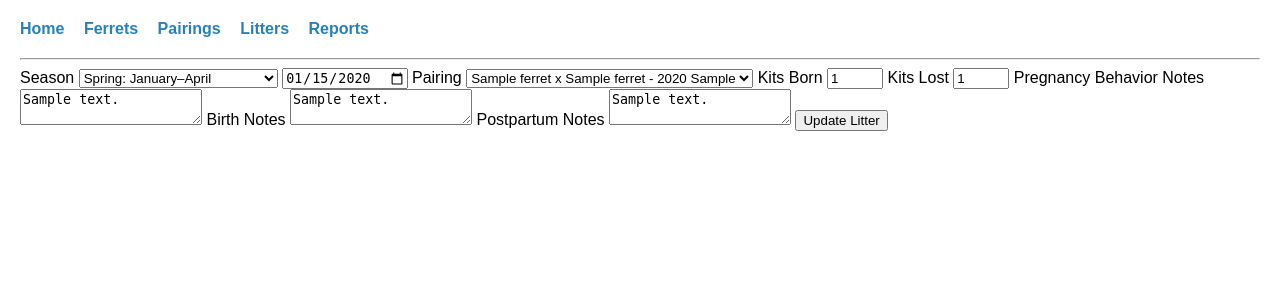
After one commit to MiraGen0219/Ferret-Breeding-Tracker-MVP, a Flask app: page /litters/1/edit in a window 1280 px wide. The commit adds this page. Shown: the top 300 px of the page. Run offline with Flask 3, Linux system fonts and the light colour scheme; tables that the repository leaves empty hold one stand-in row (values such as "Sample post").

Commit message:
Complete Pairings and Litters CRUD modules

```diff
--- a/app.py
+++ b/app.py
@@ -7,6 +7,7 @@ from flask_marshmallow import Marshmallow
 from sqlalchemy.orm import DeclarativeBase
 from sqlalchemy import select
 from marshmallow import ValidationError, fields
+from datetime import datetime
 
 
 # Initialize Flask app
@@ -325,13 +326,151 @@ def delete_ferret_from_page(ferret_id):
 
     return redirect("/ferrets")
 
-@app.route("/pairings")
+@app.route("/pairings", methods=['GET', 'POST'])
 def pairings_page():
-    return render_template("pairings.html")
+    current_year = datetime.now().year
+    years = range(current_year - 50, current_year + 6)
 
-@app.route("/litters")
+    if request.method == 'POST':
+        jill_id = request.form.get("jill_id")
+        hob_id = request.form.get("hob_id")
+
+        jill_id = int(jill_id) if jill_id else None
+        hob_id = int(hob_id) if hob_id else None
+
+        planned = request.form.get("planned") == "planned"
+
+        add_pairing = Pairing(
+            year=request.form.get("year"),
+            season=request.form.get("season"),
+            jill_id=jill_id,
+            hob_id=hob_id,
+            compatibility_notes=request.form.get("compatibility_notes"),
+            breeding_notes=request.form.get("breeding_notes"),
+            planned=planned
+        )
+
+        db.session.add(add_pairing)
+        db.session.commit()
+
+        return redirect("/pairings")
+
+    pairings = Pairing.query.all()
+    jills = Ferret.query.filter_by(sex="jill").all()
+    hobs = Ferret.query.filter_by(sex="hob").all()
+
+    return render_template("pairings.html", years=years, current_year=current_year, pairings=pairings, jills=jills, hobs=hobs)
+
+@app.route("/pairings/<int:pairing_id>/edit", methods=['GET', 'POST'])
+def edit_pairing(pairing_id):
+    pairing = Pairing.query.get_or_404(pairing_id)
+
+    current_year = datetime.now().year
+    years = range(current_year - 50, current_year + 6)
+
+    jills = Ferret.query.filter_by(sex="jill").all()
+    hobs = Ferret.query.filter_by(sex="hob").all()
+
+    if request.method == 'POST':
+        pairing.year = int(request.form["year"])
+        pairing.season = request.form["season"]
+        pairing.jill_id = int(request.form["jill_id"])
+        pairing.hob_id = int(request.form["hob_id"])
+        pairing.compatibility_notes = request.form["compatibility_notes"]
+        pairing.breeding_notes = request.form["breeding_notes"]
+        pairing.planned = request.form["planned"] == "planned"
+
+        db.session.commit()
+        return redirect(url_for("pairings_page"))
+
+    return render_template("edit_pairing.html", pairing=pairing, years=years, current_year=current_year, jills=jills, hobs=hobs)
+
+@app.route("/pairings/<int:pairing_id>/delete", methods=['POST'])
+def delete_pairing_from_page(pairing_id):
+    pairing = Pairing.query.get_or_404(pairing_id)
+
+    db.session.delete(pairing)
+    db.session.commit()
+
+    return redirect(url_for("pairings_page"))
+
+
+
+
+@app.route("/litters", methods=['GET', 'POST'])
 def litters_page():
-    return render_template("litters.html")
+    current_year = datetime.now().year
+    years = range(current_year - 50, current_year + 6)
+
+    if request.method == 'POST':
+        kits_born = int(request.form["kits_born"])
+        kits_passed = int(request.form["kits_passed"])
+        kits_survived = kits_born - kits_passed
+
+        add_litter = Litter(
+            pairing_id=int(request.form.get("pairing_id")),
+            year=int(request.form.get("year")),
+            season=request.form.get("season"),
+            birth_date=request.form.get("birth_date") or None,
+            kits_born=kits_born,
+            kits_passed=kits_passed,
+            kits_survived=kits_survived,
+            pregnancy_behavior_notes=request.form.get("pregnancy_behavior_notes"),
+            birth_notes=request.form.get("birth_notes"),
+            postpartum_notes=request.form.get("postpartum_notes")
+        )
+
+        db.session.add(add_litter)
+        db.session.commit()
+
+        return redirect(url_for("litters_page"))
+
+    litters = Litter.query.all()
+    pairings = Pairing.query.all()
+
+    return render_template("litters.html", litters=litters, pairings=pairings, years=years, current_year=current_year)
+
+
+@app.route("/litters/<int:litter_id>/edit", methods=['GET', 'POST'])
+def edit_litter(litter_id):
+    litter = Litter.query.get_or_404(litter_id)
+
+    current_year = datetime.now().year
+    years = range(current_year - 50, current_year + 6)
+    pairings = Pairing.query.all()
+
+    if request.method == 'POST':
+        kits_born = int(request.form["kits_born"])
+        kits_passed = int(request.form["kits_passed"])
+        kits_survived = kits_born - kits_passed
+
+        litter.year = int(request.form["year"])
+        litter.season = request.form["season"]
+        litter.pairing_id = int(request.form["pairing_id"])
+        litter.birth_date = request.form["birth_date"] or None
+        litter.kits_born = kits_born
+        litter.kits_passed = kits_passed
+        litter.kits_survived = kits_survived
+        litter.pregnancy_behavior_notes = request.form["pregnancy_behavior_notes"]
+        litter.birth_notes = request.form["birth_notes"]
+        litter.postpartum_notes = request.form["postpartum_notes"]
+
+        db.session.commit()
+        return redirect(url_for("litters_page"))
+
+    return render_template("edit_litter.html", litter=litter, years=years, current_year=current_year, pairings=pairings)
+
+
+@app.route("/litters/<int:litter_id>/delete", methods=['POST'])
+def delete_litter_from_page(litter_id):
+    litter = Litter.query.get_or_404(litter_id)
+
+    db.session.delete(litter)
+    db.session.commit()
+
+    return redirect(url_for("litters_page"))
+
+
 
 @app.route("/reports/")
 def reports_page():
--- a/templates/add_litter.html
+++ b/templates/add_litter.html
@@ -1,3 +1,7 @@
+{% extends "base.html" %}
+
+{% block content %}
+
 <form method="POST">
 
     <label>Year</label>
@@ -51,3 +55,5 @@
 
 
 </form>
+
+{% endblock %}
--- /dev/null
+++ b/templates/edit_litter.html
@@ -0,0 +1,51 @@
+{% extends "base.html" %}
+
+{% block content %}
+
+<form method="POST" action="{{ url_for('edit_litter', litter_id=litter.id) }}>
+
+    <label>Year</label>
+    <input type="number" name="year" value="{{ litter.year }}">
+
+    <label>Season</label>
+    <select name="season">
+        <option value="spring" {% if litter.season == "spring" %}selected{% endif %}>Spring: January–April</option>
+        <option value="summer" {% if litter.season == "summer" %}selected{% endif %}>Summer: May–July</option>
+        <option value="fall" {% if litter.season == "fall" %}selected{% endif %}>Fall: September–October</option>
+        <option value="winter" {% if litter.season == "winter" %}selected{% endif %}>Winter: November–December</option>
+    </select>
+
+    <input type="date" name="birth_date" value="{{ litter.birth_date }}">
+
+    <label>Pairing</label>
+    <select name="pairing_id">
+        {% for pairing in pairings %}
+            <option value="{{ pairing.id }}"
+                {% if litter.pairing_id == pairing.id %}selected{% endif %}>
+                {{ pairing.jill.name }} x {{ pairing.hob.name }} - {{ pairing.year }} {{ pairing.season }}
+            </option>
+        {% endfor %}
+    </select>
+
+    <label>Kits Born</label>
+    <input type="number" name="kits_born" value="{{ litter.kits_born }}" min="0" max="30" required>
+
+    <label>Kits Lost</label>
+    <input type="number" name="kits_passed" value="{{ litter.kits_passed}}" min="0" max="30" required>
+
+    <label>Pregnancy Behavior Notes</label>
+    <textarea name="pregnancy_behavior_notes">{{ litter.pregnancy_behavior_notes }}</textarea>
+
+    <label>Birth Notes</label>
+    <textarea name="birth_notes">{{ litter.birth_notes }}</textarea>
+
+    <label>Postpartum Notes</label>
+    <textarea name="postpartum_notes">{{ litter.postpartum_notes }}</textarea>
+
+
+        <button type="submit">Update Litter</button>
+
+
+</form>
+
+{% endblock %}
```
Also changed, not shown: templates/edit_pairing.html (added, +63 -0 lines), templates/litters.html (+110 -1 lines), templates/pairings.html (+107 -1 lines).
